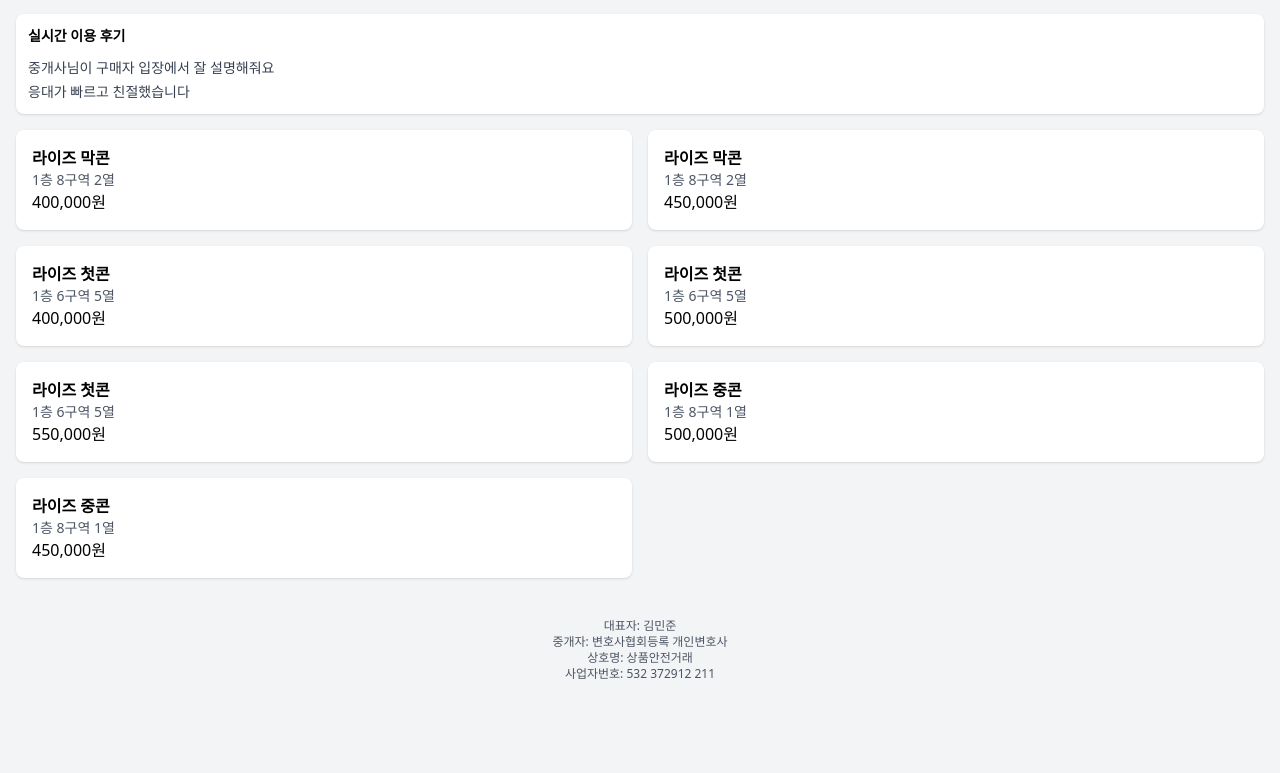
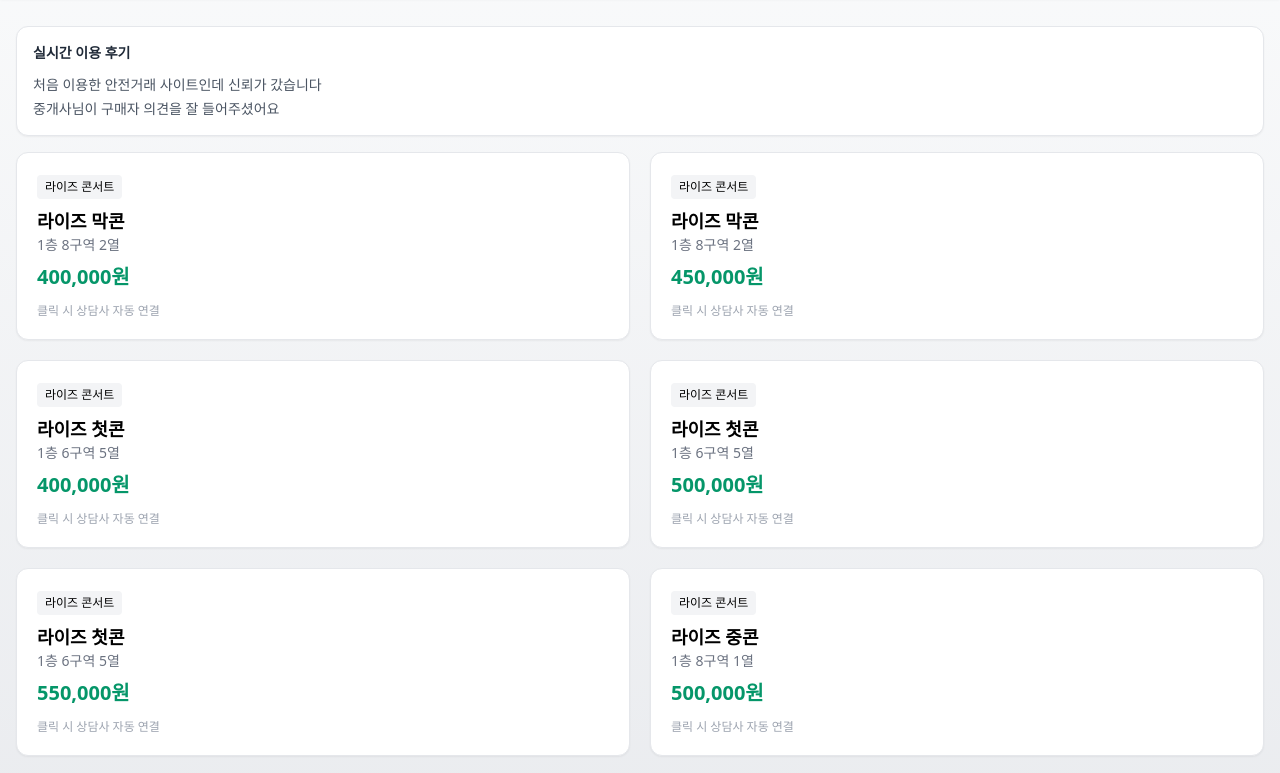
Before and after one commit to alswns119-arch/alswns119-arch.github.io, a plain HTML site: page index.html in a window 1280 px wide. Shown: the part 54-827 px from the top of the page. Before the commit the page ends 800 px from the top, so only its background shows below. Drawn offline with nearby package versions, Linux system fonts and the light colour scheme.

Commit message:
Update index.html

```diff
--- a/index.html
+++ b/index.html
@@ -3,7 +3,7 @@
 <head>
   <meta charset="UTF-8" />
   <meta name="viewport" content="width=device-width, initial-scale=1.0" />
-  <title>상품페이</title>
+  <title>상품안전거래</title>
   <script src="https://cdn.tailwindcss.com"></script>
 
   <script>
@@ -25,95 +25,108 @@
     }
     window.onload = () => {
       slideReviews();
-      setInterval(slideReviews, 2500);
+      setInterval(slideReviews, 2800);
     };
   </script>
 </head>
 
-<body class="bg-gray-100">
+<body class="bg-gradient-to-b from-gray-50 to-gray-200">
 
   <!-- 헤더 -->
-  <header class="fixed top-0 left-0 w-full bg-black text-white px-4 py-3 flex justify-between items-center z-50">
-    <span class="font-bold text-lg">상품페이</span>
-    <span class="bg-green-500 text-xs px-2 py-1 rounded">안전거래</span>
+  <header class="fixed top-0 left-0 w-full bg-black text-white px-5 py-3 flex justify-between items-center z-50 shadow">
+    <span class="font-semibold text-lg tracking-wide">상품안전거래</span>
+    <span class="bg-emerald-500 text-xs px-3 py-1 rounded-full">안전거래</span>
   </header>
 
-  <div class="h-14"></div>
+  <div class="h-16"></div>
 
   <!-- 후기 슬라이더 -->
-  <section class="bg-white mx-4 mt-3 p-3 rounded-lg shadow">
-    <p class="font-bold text-sm mb-2">실시간 이용 후기</p>
-    <div class="space-y-1 text-sm text-gray-700 h-12 overflow-hidden">
-      <p class="review">상품권 결제라 불안했지만 진행이 깔끔했어요</p>
-      <p class="review">처음 이용했는데 생각보다 안전했습니다</p>
-      <p class="review">중개사님이 구매자 입장에서 잘 설명해줘요</p>
-      <p class="review">응대가 빠르고 친절했습니다</p>
-      <p class="review">상품 확인 후 결제라 안심됐어요</p>
-      <p class="review">처음인데도 어렵지 않았습니다</p>
-      <p class="review">진행 상황을 계속 안내해줘서 좋았어요</p>
-      <p class="review">다음 거래도 여기서 할 것 같아요</p>
+  <section class="bg-white mx-4 mt-4 p-4 rounded-xl shadow-sm border">
+    <p class="font-semibold text-sm mb-2 text-gray-800">실시간 이용 후기</p>
+    <div class="space-y-1 text-sm text-gray-600 h-12 overflow-hidden">
+      <p class="review">상품권 결제라 불안했지만 진행이 매우 깔끔했어요</p>
+      <p class="review">처음 이용한 안전거래 사이트인데 신뢰가 갔습니다</p>
+      <p class="review">중개사님이 구매자 의견을 잘 들어주셨어요</p>
+      <p class="review">응대가 빠르고 차분해서 안심됐습니다</p>
+      <p class="review">상품 확인 후 결제라서 걱정 없었어요</p>
+      <p class="review">처음인데도 절차가 명확해서 좋았습니다</p>
     </div>
   </section>
 
   <!-- 매물 리스트 -->
-  <main class="p-4 grid grid-cols-1 md:grid-cols-2 gap-4">
+  <main class="p-4 grid grid-cols-1 md:grid-cols-2 gap-5">
 
+    <!-- 공통 카드 스타일 -->
     <!-- 라이즈 막콘 -->
     <div onclick="openChat('라이즈 막콘 / 1층 8구역 2열 / 400,000원 문의드립니다')"
-      class="bg-white p-4 rounded-lg shadow cursor-pointer hover:bg-gray-50">
-      <p class="font-bold">라이즈 막콘</p>
-      <p class="text-sm text-gray-600">1층 8구역 2열</p>
-      <p>400,000원</p>
+      class="bg-white rounded-xl border shadow-sm p-5 cursor-pointer hover:shadow-md transition">
+      <span class="inline-block text-xs bg-gray-100 px-2 py-1 rounded mb-2">라이즈 콘서트</span>
+      <p class="font-semibold text-lg">라이즈 막콘</p>
+      <p class="text-sm text-gray-500">1층 8구역 2열</p>
+      <p class="text-xl font-bold text-emerald-600 mt-2">400,000원</p>
+      <p class="text-xs text-gray-400 mt-3">클릭 시 상담사 자동 연결</p>
     </div>
 
     <div onclick="openChat('라이즈 막콘 / 1층 8구역 2열 / 450,000원 문의드립니다')"
-      class="bg-white p-4 rounded-lg shadow cursor-pointer hover:bg-gray-50">
-      <p class="font-bold">라이즈 막콘</p>
-      <p class="text-sm text-gray-600">1층 8구역 2열</p>
-      <p>450,000원</p>
+      class="bg-white rounded-xl border shadow-sm p-5 cursor-pointer hover:shadow-md transition">
+      <span class="inline-block text-xs bg-gray-100 px-2 py-1 rounded mb-2">라이즈 콘서트</span>
+      <p class="font-semibold text-lg">라이즈 막콘</p>
+      <p class="text-sm text-gray-500">1층 8구역 2열</p>
+      <p class="text-xl font-bold text-emerald-600 mt-2">450,000원</p>
+      <p class="text-xs text-gray-400 mt-3">클릭 시 상담사 자동 연결</p>
     </div>
 
     <!-- 라이즈 첫콘 -->
     <div onclick="openChat('라이즈 첫콘 / 1층 6구역 5열 / 400,000원 문의드립니다')"
-      class="bg-white p-4 rounded-lg shadow cursor-pointer hover:bg-gray-50">
-      <p class="font-bold">라이즈 첫콘</p>
-      <p class="text-sm text-gray-600">1층 6구역 5열</p>
-      <p>400,000원</p>
+      class="bg-white rounded-xl border shadow-sm p-5 cursor-pointer hover:shadow-md transition">
+      <span class="inline-block text-xs bg-gray-100 px-2 py-1 rounded mb-2">라이즈 콘서트</span>
+      <p class="font-semibold text-lg">라이즈 첫콘</p>
+      <p class="text-sm text-gray-500">1층 6구역 5열</p>
+      <p class="text-xl font-bold text-emerald-600 mt-2">400,000원</p>
+      <p class="text-xs text-gray-400 mt-3">클릭 시 상담사 자동 연결</p>
     </div>
 
     <div onclick="openChat('라이즈 첫콘 / 1층 6구역 5열 / 500,000원 문의드립니다')"
-      class="bg-white p-4 rounded-lg shadow cursor-pointer hover:bg-gray-50">
-      <p class="font-bold">라이즈 첫콘</p>
-      <p class="text-sm text-gray-600">1층 6구역 5열</p>
-      <p>500,000원</p>
+      class="bg-white rounded-xl border shadow-sm p-5 cursor-pointer hover:shadow-md transition">
+      <span class="inline-block text-xs bg-gray-100 px-2 py-1 rounded mb-2">라이즈 콘서트</span>
+      <p class="font-semibold text-lg">라이즈 첫콘</p>
+      <p class="text-sm text-gray-500">1층 6구역 5열</p>
+      <p class="text-xl font-bold text-emerald-600 mt-2">500,000원</p>
+      <p class="text-xs text-gray-400 mt-3">클릭 시 상담사 자동 연결</p>
     </div>
 
     <div onclick="openChat('라이즈 첫콘 / 1층 6구역 5열 / 550,000원 문의드립니다')"
-      class="bg-white p-4 rounded-lg shadow cursor-pointer hover:bg-gray-50">
-      <p class="font-bold">라이즈 첫콘</p>
-      <p class="text-sm text-gray-600">1층 6구역 5열</p>
-      <p>550,000원</p>
+      class="bg-white rounded-xl border shadow-sm p-5 cursor-pointer hover:shadow-md transition">
+      <span class="inline-block text-xs bg-gray-100 px-2 py-1 rounded mb-2">라이즈 콘서트</span>
+      <p class="font-semibold text-lg">라이즈 첫콘</p>
+      <p class="text-sm text-gray-500">1층 6구역 5열</p>
+      <p class="text-xl font-bold text-emerald-600 mt-2">550,000원</p>
+      <p class="text-xs text-gray-400 mt-3">클릭 시 상담사 자동 연결</p>
     </div>
 
     <!-- 라이즈 중콘 -->
     <div onclick="openChat('라이즈 중콘 / 1층 8구역 1열 / 500,000원 문의드립니다')"
-      class="bg-white p-4 rounded-lg shadow cursor-pointer hover:bg-gray-50">
-      <p class="font-bold">라이즈 중콘</p>
-      <p class="text-sm text-gray-600">1층 8구역 1열</p>
-      <p>500,000원</p>
+      class="bg-white rounded-xl border shadow-sm p-5 cursor-pointer hover:shadow-md transition">
+      <span class="inline-block text-xs bg-gray-100 px-2 py-1 rounded mb-2">라이즈 콘서트</span>
+      <p class="font-semibold text-lg">라이즈 중콘</p>
+      <p class="text-sm text-gray-500">1층 8구역 1열</p>
+      <p class="text-xl font-bold text-emerald-600 mt-2">500,000원</p>
+      <p class="text-xs text-gray-400 mt-3">클릭 시 상담사 자동 연결</p>
     </div>
 
     <div onclick="openChat('라이즈 중콘 / 1층 8구역 1열 / 450,000원 문의드립니다')"
-      class="bg-white p-4 rounded-lg shadow cursor-pointer hover:bg-gray-50">
-      <p class="font-bold">라이즈 중콘</p>
-      <p class="text-sm text-gray-600">1층 8구역 1열</p>
-      <p>450,000원</p>
+      class="bg-white rounded-xl border shadow-sm p-5 cursor-pointer hover:shadow-md transition">
+      <span class="inline-block text-xs bg-gray-100 px-2 py-1 rounded mb-2">라이즈 콘서트</span>
+      <p class="font-semibold text-lg">라이즈 중콘</p>
+      <p class="text-sm text-gray-500">1층 8구역 1열</p>
+      <p class="text-xl font-bold text-emerald-600 mt-2">450,000원</p>
+      <p class="text-xs text-gray-400 mt-3">클릭 시 상담사 자동 연결</p>
     </div>
 
   </main>
 
   <!-- 하단 정보 -->
-  <footer class="text-xs text-gray-600 text-center py-6">
+  <footer class="text-xs text-gray-500 text-center py-8">
     <p>대표자: 김민준</p>
     <p>중개자: 변호사협회등록 개인변호사</p>
     <p>상호명: 상품안전거래</p>
```
